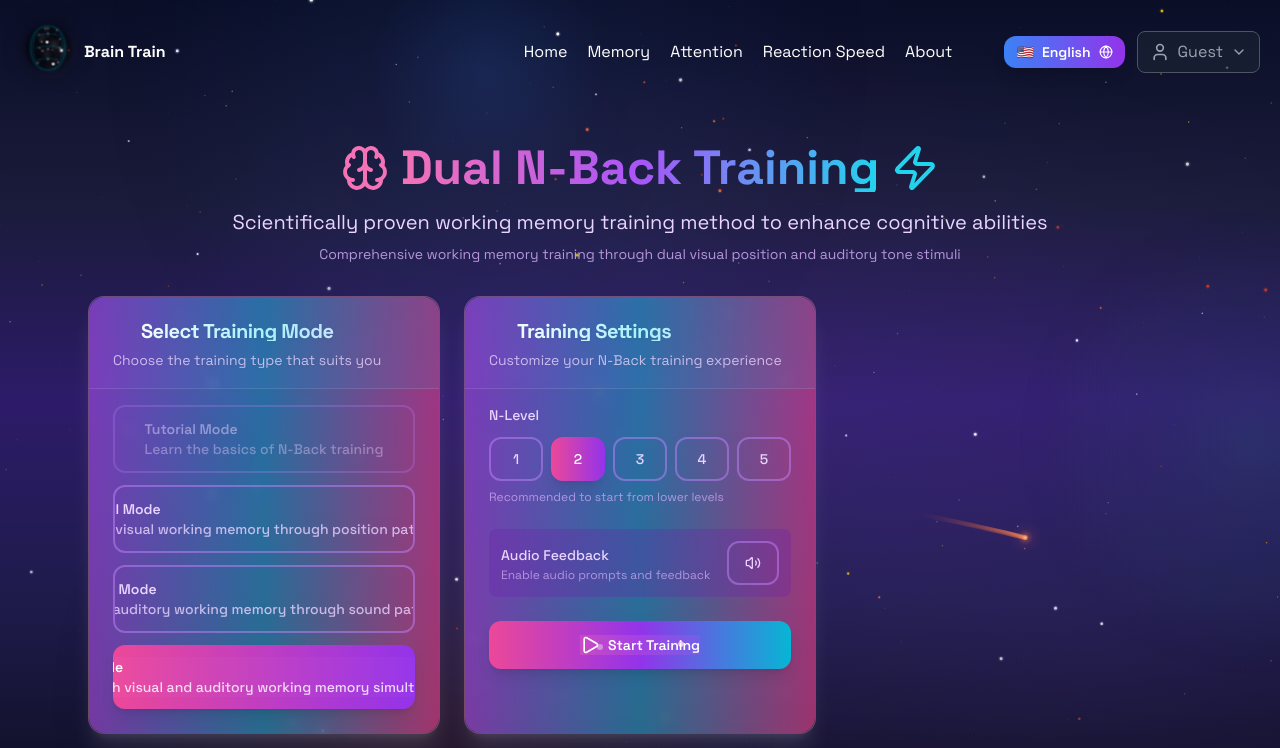
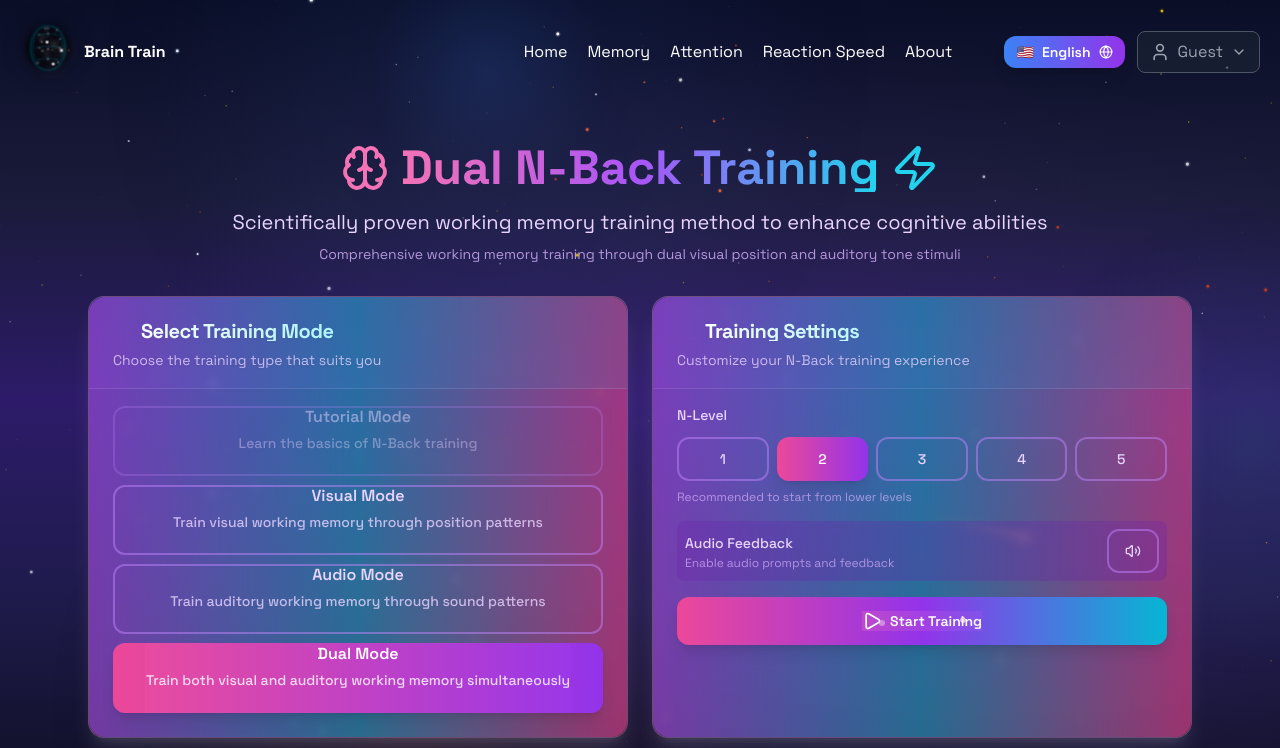
Before and after one commit to hhzero/brain-train, a Next.js app: page /en/train/n-back in a window 1280 px wide. Shown: the top 748 px of the page. Built offline with nearby package versions, Linux system fonts and the light colour scheme.

Commit message:
style(NBackClient): 优化训练模式选择和难度设置卡片布局
调整卡片间距和内部元素样式，改进按钮点击效果和文字显示
统一卡片标题和描述的字体大小
简化按钮的禁用状态样式

```diff
--- a/src/app/[locale]/train/n-back/NBackClient.tsx
+++ b/src/app/[locale]/train/n-back/NBackClient.tsx
@@ -563,36 +563,34 @@ function NBackClientContent() {
           </p>
         </motion.div>
 
-        <div className="grid lg:grid-cols-3 gap-6 mb-8">
+        <div className="flex flex-col lg:flex-row gap-6 mb-8">
           {/* 训练模式选择 */}
-          <Card className="bg-gradient-to-br from-purple-900/40 to-pink-900/40 border-purple-500/30 backdrop-blur-sm">
-            <CardHeader>
-              <CardTitle className="text-pink-300 flex items-center gap-2">
+          <Card className="bg-gradient-to-br from-purple-900/40 to-pink-900/40 border-purple-500/30 backdrop-blur-sm flex-1">
+            <CardHeader className="pb-3">
+              <CardTitle className="text-pink-300 flex items-center gap-2 text-lg">
                 <Star className="w-5 h-5" />
                 {t('ui.selectMode')}
               </CardTitle>
-              <CardDescription className="text-purple-200/80">
+              <CardDescription className="text-purple-200/80 text-sm">
                 {t('ui.selectModeDescription')}
               </CardDescription>
             </CardHeader>
-            <CardContent className="space-y-3">
+            <CardContent className="space-y-2 pt-0">
               {trainingModes.map(({ mode, title, desc, disabled }) => (
                 <motion.div
                   key={mode}
-                  whileTap={{ scale: disabled ? 1 : 0.98 }}
+                  whileTap={{ scale: 0.98 }}
                 >
                   <TouchOptimizedButton
                     variant={trainingMode === mode ? 'default' : 'outline'}
-                    className={`relative w-full justify-start h-auto p-4 transition-all duration-300 overflow-hidden ${
-                      disabled
-                        ? 'opacity-50 cursor-not-allowed'
-                        : trainingMode === mode
-                          ? 'bg-gradient-to-r from-pink-500 to-purple-600 text-white shadow-2xl border-0'
-                          : 'border-purple-400/50 text-purple-200 hover:bg-purple-800/50 hover:border-purple-400'
-                    }`}
+                    className={`relative w-full justify-start h-[70px] p-3 transition-all duration-300 overflow-hidden ${
+                      trainingMode === mode
+                        ? 'bg-gradient-to-r from-pink-500 to-purple-600 text-white shadow-2xl border-0'
+                        : 'border-purple-400/50 text-purple-200 hover:bg-purple-800/50 hover:border-purple-400'
+                    } ${disabled ? 'opacity-60' : ''}`}
                     onClick={() => !disabled && setTrainingMode(mode)}
                     disabled={disabled}
-                    hapticFeedback={!disabled}
+                    hapticFeedback
                     preventDoubleClick
                   >
                     {trainingMode === mode && (
@@ -605,9 +603,11 @@ function NBackClientContent() {
                         transition={{ duration: 2, repeat: Infinity }}
                       />
                     )}
-                    <div className="text-left relative z-10">
-                      <div className="font-semibold">{title}</div>
-                      <div className="text-sm opacity-80">{desc}</div>
+                    {/* 注释：添加框和文字都左对齐 */}
+
+                    <div className="relative z-10 flex flex-col h-full py-2">
+                      <div className="font-semibold leading-tight text-base mb-2 flex-shrink-0">{title}</div>
+                      <div className="text-sm opacity-80 leading-tight break-words flex-1 flex items-start" style={{display: '-webkit-box', WebkitLineClamp: 2, WebkitBoxOrient: 'vertical', overflow: 'hidden', minHeight: '2.5rem'}}>{desc}</div>
                     </div>
                   </TouchOptimizedButton>
                 </motion.div>
@@ -616,17 +616,17 @@ function NBackClientContent() {
           </Card>
 
           {/* 难度设置 */}
-          <Card className="bg-gradient-to-br from-purple-900/40 to-pink-900/40 border-purple-500/30 backdrop-blur-sm">
-            <CardHeader>
-              <CardTitle className="text-pink-300 flex items-center gap-2">
+          <Card className="bg-gradient-to-br from-purple-900/40 to-pink-900/40 border-purple-500/30 backdrop-blur-sm flex-1">
+            <CardHeader className="pb-3">
+              <CardTitle className="text-pink-300 flex items-center gap-2 text-lg">
                 <Trophy className="w-5 h-5" />
                 {t('settings.title')}
               </CardTitle>
-              <CardDescription className="text-purple-200/80">
+              <CardDescription className="text-purple-200/80 text-sm">
                 {t('settings.description')}
               </CardDescription>
             </CardHeader>
-            <CardContent className="space-y-6">
+            <CardContent className="space-y-4 pt-0">
               <div>
                 <label className="text-purple-200 text-sm font-medium mb-3 block">
                   {t('settings.nLevel', { level: nLevel })}
@@ -655,7 +655,7 @@ function NBackClientContent() {
                 </p>
               </div>
 
-              <div className="flex items-center justify-between p-3 bg-purple-800/30 rounded-lg">
+              <div className="flex items-center justify-between p-2 bg-purple-800/30 rounded-lg">
                 <div>
                   <span className="text-purple-200 text-sm font-medium">{t('settings.audioFeedback')}</span>
                   <p className="text-xs text-purple-300/70">{t('settings.audioDescription')}</p>
```
